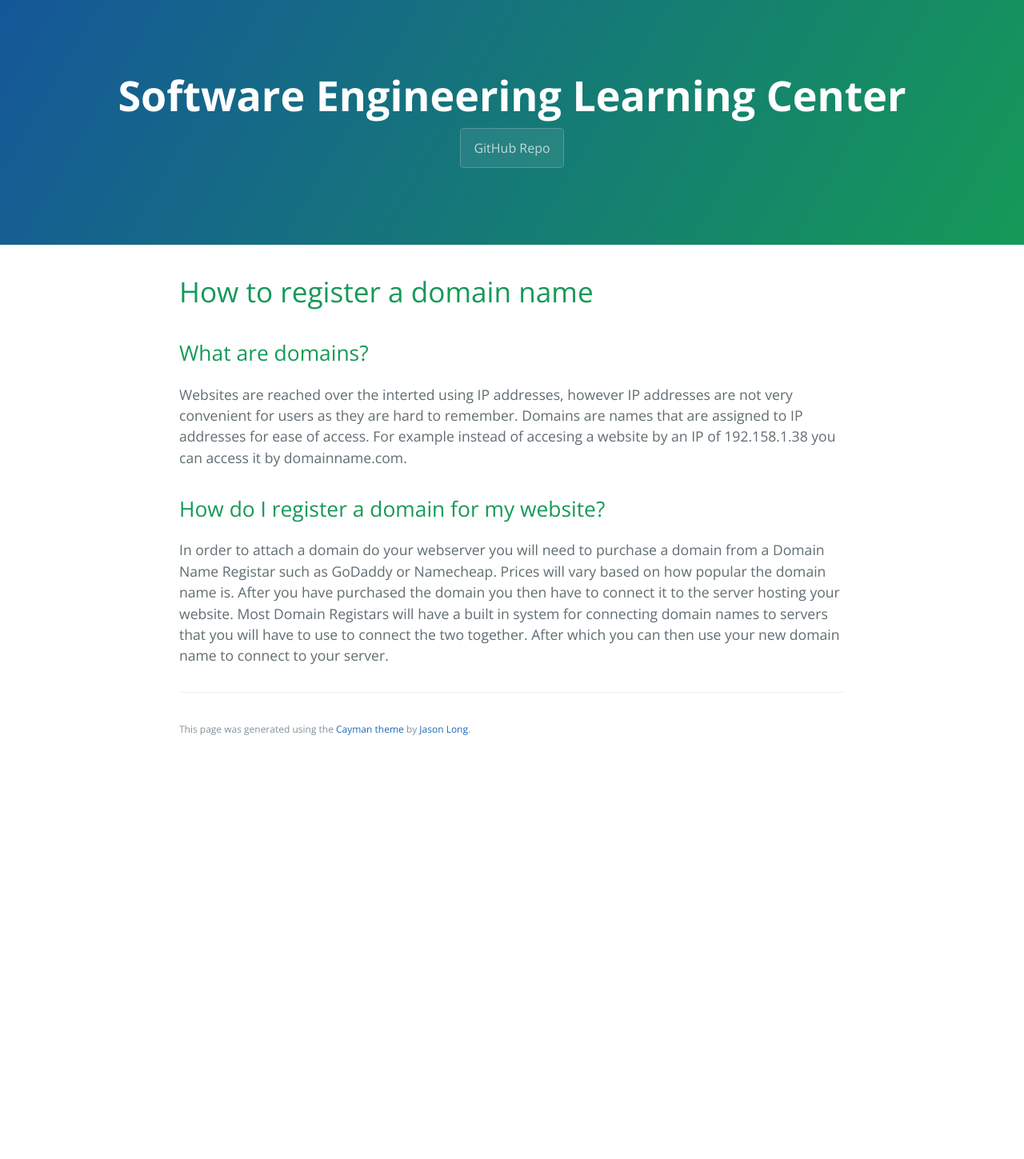
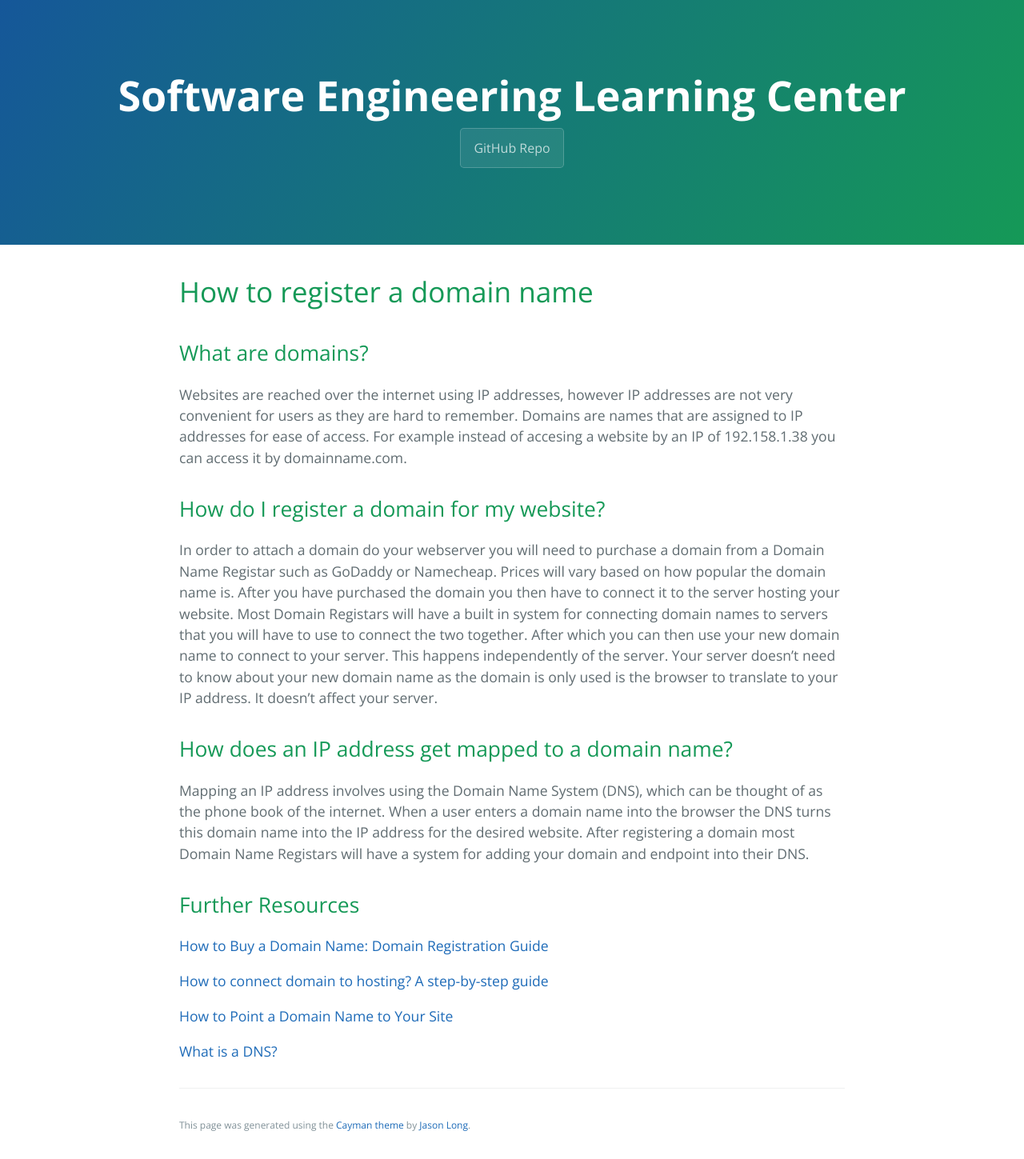
Before and after one commit to learning-software-engineering/learning-software-engineering.github.io, a Jekyll site: the page built from Topics/domain-registration.md, in a window 1280 px wide. Shown: the whole page at 80% size. Built offline with Jekyll 4.4.1, drawn with Linux system fonts in a browser that asks for light colours; our own code applies the rules of GitHub Pages for plain Markdown files; before the commit the page ends 954 px from its top, so only the background shows below that.

Commit message:
Update domain-registration.md

```diff
--- a/Topics/domain-registration.md
+++ b/Topics/domain-registration.md
@@ -2,8 +2,22 @@
 
 ## What are domains?
 
-Websites are reached over the interted using IP addresses, however IP addresses are not very convenient for users as they are hard to remember. Domains are names that are assigned to IP addresses for ease of access. For example instead of accesing a website by an IP of 192.158.1.38 you can access it by domainname.com.
+Websites are reached over the internet using IP addresses, however IP addresses are not very convenient for users as they are hard to remember. Domains are names that are assigned to IP addresses for ease of access. For example instead of accesing a website by an IP of 192.158.1.38 you can access it by domainname.com.
 
 ## How do I register a domain for my website?
 
-In order to attach a domain do your webserver you will need to purchase a domain from a Domain Name Registar such as GoDaddy or Namecheap. Prices will vary based on how popular the domain name is. After you have purchased the domain you then have to connect it to the server hosting your website. Most Domain Registars will have a built in system for connecting domain names to servers that you will have to use to connect the two together. After which you can then use your new domain name to connect to your server.
+In order to attach a domain do your webserver you will need to purchase a domain from a Domain Name Registar such as GoDaddy or Namecheap. Prices will vary based on how popular the domain name is. After you have purchased the domain you then have to connect it to the server hosting your website. Most Domain Registars will have a built in system for connecting domain names to servers that you will have to use to connect the two together. After which you can then use your new domain name to connect to your server. This happens independently of the server. Your server doesn't need to know about your new domain name as the domain is only used is the browser to translate to your IP address. It doesn't affect your server.
+
+## How does an IP address get mapped to a domain name?
+
+Mapping an IP address involves using the Domain Name System (DNS), which can be thought of as the phone book of the internet. When a user enters a domain name into the browser the DNS turns this domain name into the IP address for the desired website. After registering a domain most Domain Name Registars will have a system for adding your domain and endpoint into their DNS.
+
+## Further Resources
+
+[How to Buy a Domain Name: Domain Registration Guide](https://mailchimp.com/resources/how-to-buy-a-domain-name/)
+
+[How to connect domain to hosting? A step-by-step guide](https://ae.godaddy.com/blog/how-to-connect-your-domain-name-to-your-hosting-account/)
+
+[How to Point a Domain Name to Your Site](https://sitebeginner.com/domains/domaintosite/)
+
+[What is a DNS?](https://www.cloudflare.com/learning/dns/what-is-dns/)
```
